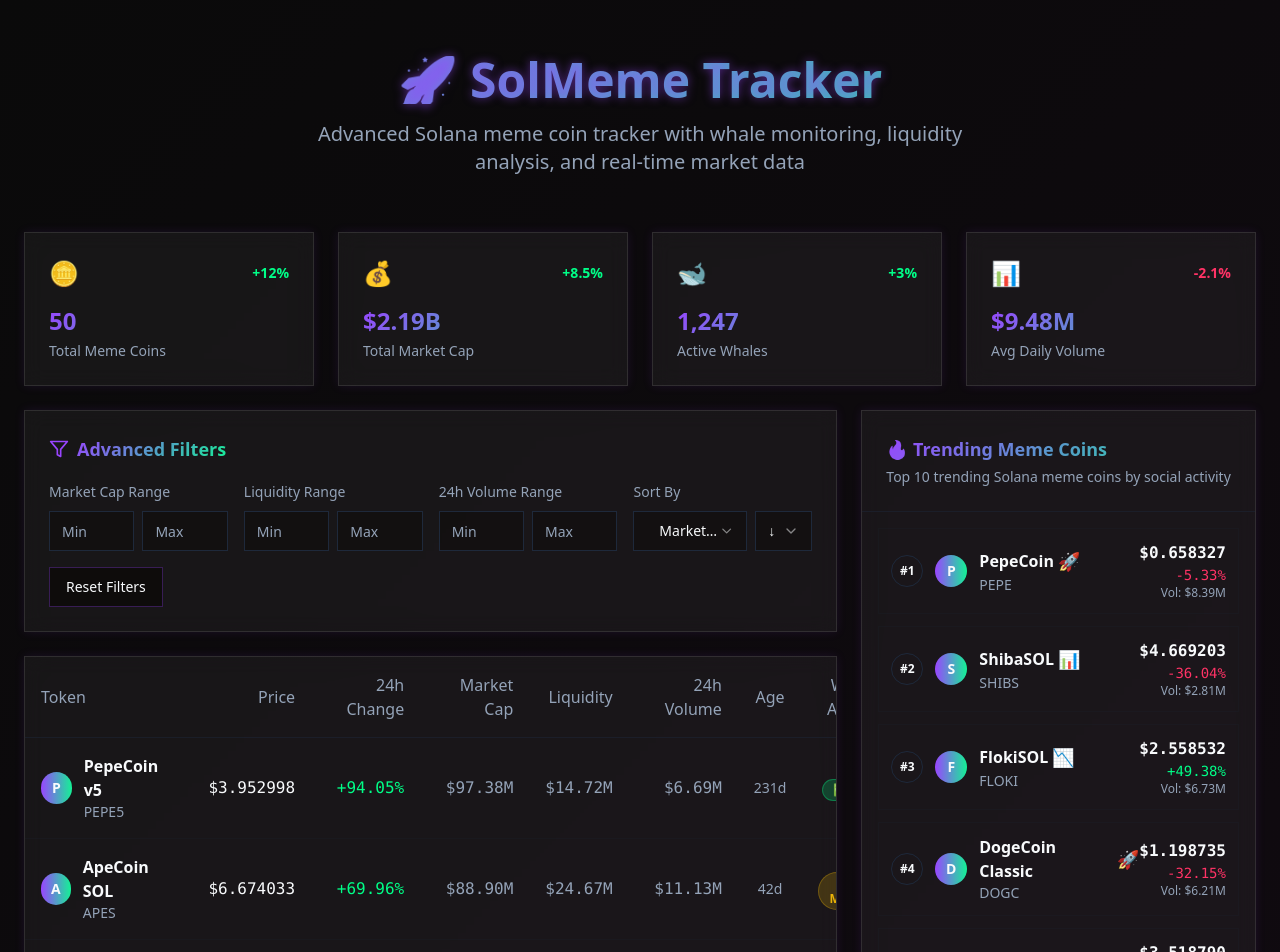
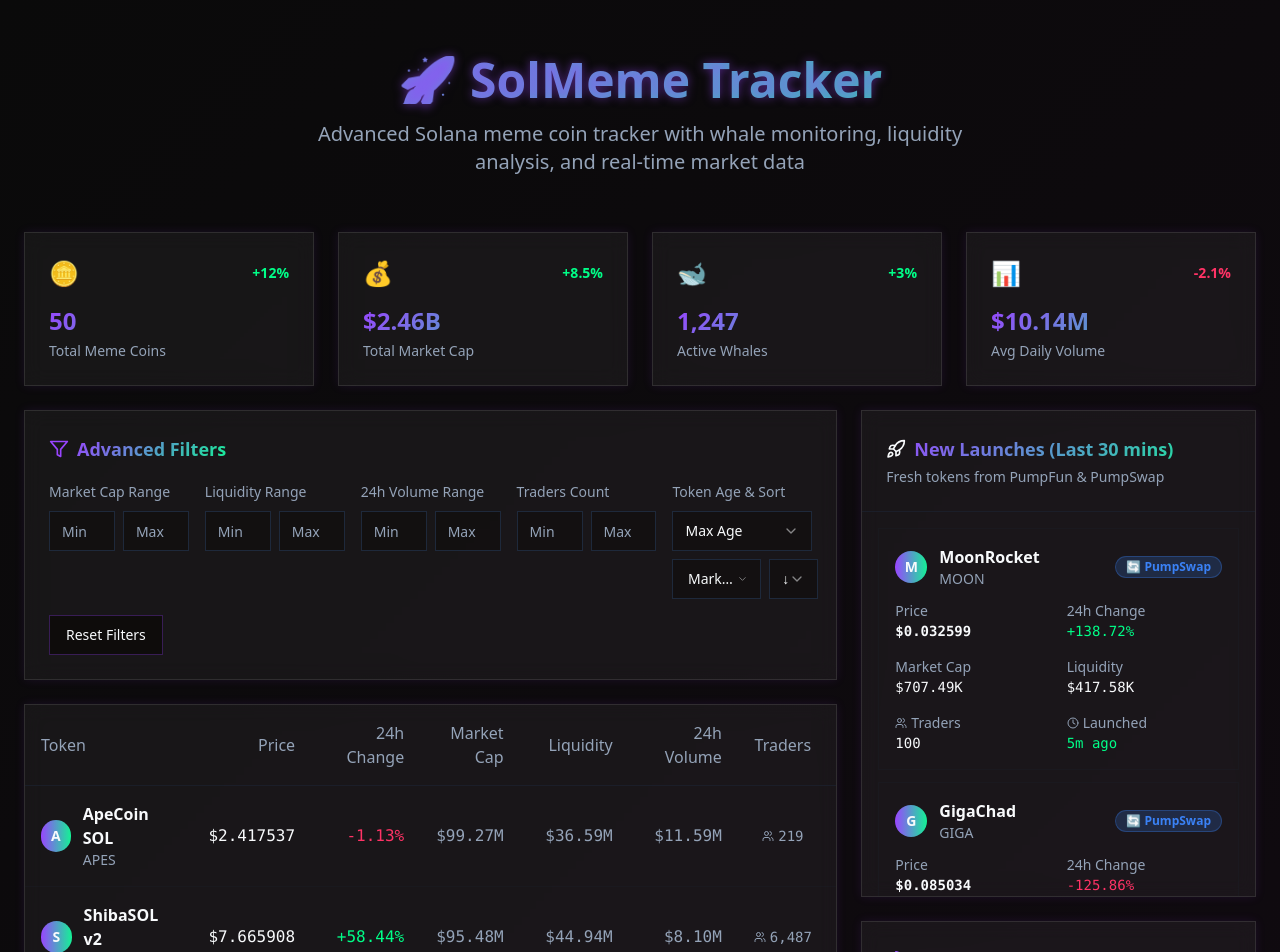
Before and after one commit to Fopodir/meme-whale-tracker, a React (Vite) app: page / in a window 1280 px wide. Shown: the top 952 px of the page. Built offline with nearby package versions, Linux system fonts and the light colour scheme.

Commit message:
Add new launched tokens and filter options
- Add new launched tokens from pumpfun and pumpswap within 30 minutes.
- Add traders numbers and token age to filter items.

```diff
--- /dev/null
+++ b/src/components/NewLaunches.tsx
@@ -0,0 +1,126 @@
+
+import React from 'react';
+import { Card } from '@/components/ui/card';
+import { Badge } from '@/components/ui/badge';
+import { Clock, Rocket, Users } from 'lucide-react';
+
+interface NewLaunchToken {
+  id: string;
+  name: string;
+  symbol: string;
+  price: number;
+  marketCap: number;
+  platform: 'PumpFun' | 'PumpSwap';
+  launchTime: string;
+  tradersCount: number;
+  volume24h: number;
+  priceChange: number;
+  liquidity: number;
+}
+
+interface NewLaunchesProps {
+  tokens: NewLaunchToken[];
+}
+
+const NewLaunches: React.FC<NewLaunchesProps> = ({ tokens }) => {
+  const formatNumber = (num: number) => {
+    if (num >= 1e6) return `$${(num / 1e6).toFixed(2)}M`;
+    if (num >= 1e3) return `$${(num / 1e3).toFixed(2)}K`;
+    return `$${num.toFixed(2)}`;
+  };
+
+  const formatPrice = (price: number) => {
+    if (price < 0.001) return `$${price.toExponential(2)}`;
+    return `$${price.toFixed(6)}`;
+  };
+
+  const getPlatformBadge = (platform: 'PumpFun' | 'PumpSwap') => {
+    return platform === 'PumpFun'
+      ? <Badge className="bg-orange-500/20 text-orange-500 border-orange-500/30">🚀 PumpFun</Badge>
+      : <Badge className="bg-blue-500/20 text-blue-500 border-blue-500/30">🔄 PumpSwap</Badge>;
+  };
+
+  const getChangeColor = (change: number) => {
+    return change >= 0 ? 'text-crypto-green' : 'text-crypto-red';
+  };
+
+  return (
+    <Card className="glass-effect neon-border">
+      <div className="p-6 border-b border-border/50">
+        <h3 className="text-lg font-semibold crypto-gradient flex items-center gap-2">
+          <Rocket className="w-5 h-5" />
+          New Launches (Last 30 mins)
+        </h3>
+        <p className="text-sm text-muted-foreground mt-1">
+          Fresh tokens from PumpFun & PumpSwap
+        </p>
+      </div>
+
+      <div className="p-4 space-y-3 max-h-96 overflow-y-auto">
+        {tokens.length === 0 ? (
+          <div className="text-center py-8 text-muted-foreground">
+            <Clock className="w-8 h-8 mx-auto mb-2 opacity-50" />
+            <p>No new launches in the last 30 minutes</p>
+          </div>
+        ) : (
+          tokens.map((token) => (
+            <div
+              key={token.id}
+              className="p-4 rounded-lg border border-border/20 hover:bg-white/5 transition-colors"
+            >
+              <div className="flex items-center justify-between mb-3">
+                <div className="flex items-center gap-3">
+                  <div className="w-8 h-8 rounded-full bg-gradient-to-r from-crypto-purple to-crypto-blue flex items-center justify-center text-sm font-bold">
+                    {token.symbol.charAt(0)}
+                  </div>
+                  <div>
+                    <div className="font-semibold">{token.name}</div>
+                    <div className="text-sm text-muted-foreground">{token.symbol}</div>
+                  </div>
+                </div>
+                {getPlatformBadge(token.platform)}
+              </div>
+
+              <div className="grid grid-cols-2 gap-4 text-sm">
+                <div>
+                  <div className="text-muted-foreground">Price</div>
+                  <div className="font-mono font-semibold">{formatPrice(token.price)}</div>
+                </div>
+                <div>
+                  <div className="text-muted-foreground">24h Change</div>
+                  <div className={`font-mono ${getChangeColor(token.priceChange)}`}>
+                    {token.priceChange >= 0 ? '+' : ''}{token.priceChange.toFixed(2)}%
+                  </div>
+                </div>
+                <div>
+                  <div className="text-muted-foreground">Market Cap</div>
+                  <div className="font-mono">{formatNumber(token.marketCap)}</div>
+                </div>
+                <div>
+                  <div className="text-muted-foreground">Liquidity</div>
+                  <div className="font-mono">{formatNumber(token.liquidity)}</div>
+                </div>
+                <div>
+                  <div className="text-muted-foreground flex items-center gap-1">
+                    <Users className="w-3 h-3" />
+                    Traders
+                  </div>
+                  <div className="font-mono">{token.tradersCount}</div>
+                </div>
+                <div>
+                  <div className="text-muted-foreground flex items-center gap-1">
+                    <Clock className="w-3 h-3" />
+                    Launched
+                  </div>
+                  <div className="font-mono text-crypto-green">{token.launchTime}</div>
+                </div>
+              </div>
+            </div>
+          ))
+        )}
+      </div>
+    </Card>
+  );
+};
+
+export default NewLaunches;
--- a/src/components/TokenFilter.tsx
+++ b/src/components/TokenFilter.tsx
@@ -17,6 +17,9 @@ export interface FilterState {
   maxLiquidity: string;
   minVolume24h: string;
   maxVolume24h: string;
+  minTraders: string;
+  maxTraders: string;
+  maxAge: string;
   sortBy: string;
   sortOrder: 'asc' | 'desc';
 }
@@ -29,6 +32,9 @@ const TokenFilter: React.FC<FilterProps> = ({ onFilterChange }) => {
     maxLiquidity: '',
     minVolume24h: '',
     maxVolume24h: '',
+    minTraders: '',
+    maxTraders: '',
+    maxAge: '',
     sortBy: 'marketCap',
     sortOrder: 'desc'
   });
@@ -47,6 +53,9 @@ const TokenFilter: React.FC<FilterProps> = ({ onFilterChange }) => {
       maxLiquidity: '',
       minVolume24h: '',
       maxVolume24h: '',
+      minTraders: '',
+      maxTraders: '',
+      maxAge: '',
       sortBy: 'marketCap',
       sortOrder: 'desc'
     };
@@ -61,7 +70,7 @@ const TokenFilter: React.FC<FilterProps> = ({ onFilterChange }) => {
         <h3 className="text-lg font-semibold crypto-gradient">Advanced Filters</h3>
       </div>
 
-      <div className="grid grid-cols-1 md:grid-cols-2 lg:grid-cols-4 gap-4 mb-4">
+      <div className="grid grid-cols-1 md:grid-cols-2 lg:grid-cols-5 gap-4 mb-4">
         <div className="space-y-2">
           <label className="text-sm text-muted-foreground">Market Cap Range</label>
           <div className="flex gap-2">
@@ -117,7 +126,41 @@ const TokenFilter: React.FC<FilterProps> = ({ onFilterChange }) => {
         </div>
 
         <div className="space-y-2">
-          <label className="text-sm text-muted-foreground">Sort By</label>
+          <label className="text-sm text-muted-foreground">Traders Count</label>
+          <div className="flex gap-2">
+            <Input
+              placeholder="Min"
+              value={filters.minTraders}
+              onChange={(e) => handleFilterChange('minTraders', e.target.value)}
+              className="bg-background/50"
+            />
+            <Input
+              placeholder="Max"
+              value={filters.maxTraders}
+              onChange={(e) => handleFilterChange('maxTraders', e.target.value)}
+              className="bg-background/50"
+            />
+          </div>
+        </div>
+
+        <div className="space-y-2">
+          <label className="text-sm text-muted-foreground">Token Age & Sort</label>
+          <div className="flex gap-2">
+            <Select value={filters.maxAge} onValueChange={(value) => handleFilterChange('maxAge', value)}>
+              <SelectTrigger className="bg-background/50">
+                <SelectValue placeholder="Max Age" />
+              </SelectTrigger>
+              <SelectContent className="bg-background border-border">
+                <SelectItem value="">Any Age</SelectItem>
+                <SelectItem value="30m">30 minutes</SelectItem>
+                <SelectItem value="1h">1 hour</SelectItem>
+                <SelectItem value="6h">6 hours</SelectItem>
+                <SelectItem value="1d">1 day</SelectItem>
+                <SelectItem value="7d">7 days</SelectItem>
+                <SelectItem value="30d">30 days</SelectItem>
+              </SelectContent>
+            </Select>
+          </div>
           <div className="flex gap-2">
             <Select value={filters.sortBy} onValueChange={(value) => handleFilterChange('sortBy', value)}>
               <SelectTrigger className="bg-background/50">
@@ -128,6 +171,7 @@ const TokenFilter: React.FC<FilterProps> = ({ onFilterChange }) => {
                 <SelectItem value="liquidity">Liquidity</SelectItem>
                 <SelectItem value="volume24h">24h Volume</SelectItem>
                 <SelectItem value="priceChange24h">24h Change</SelectItem>
+                <SelectItem value="tradersCount">Traders</SelectItem>
                 <SelectItem value="age">Age</SelectItem>
               </SelectContent>
             </Select>
--- a/src/components/TokenTable.tsx
+++ b/src/components/TokenTable.tsx
@@ -2,6 +2,7 @@
 import React from 'react';
 import { Card } from '@/components/ui/card';
 import { Badge } from '@/components/ui/badge';
+import { Users } from 'lucide-react';
 
 interface Token {
   id: string;
@@ -14,6 +15,7 @@ interface Token {
   priceChange24h: number;
   age: string;
   whaleActivity: number;
+  tradersCount: number;
   logo?: string;
 }
 
@@ -56,6 +58,7 @@ const TokenTable: React.FC<TokenTableProps> = ({ tokens }) => {
               <th className="text-right p-4 text-muted-foreground font-medium">Market Cap</th>
               <th className="text-right p-4 text-muted-foreground font-medium">Liquidity</th>
               <th className="text-right p-4 text-muted-foreground font-medium">24h Volume</th>
+              <th className="text-center p-4 text-muted-foreground font-medium">Traders</th>
               <th className="text-center p-4 text-muted-foreground font-medium">Age</th>
               <th className="text-center p-4 text-muted-foreground font-medium">Whale Activity</th>
             </tr>
@@ -92,6 +95,12 @@ const TokenTable: React.FC<TokenTableProps> = ({ tokens }) => {
                 <td className="p-4 text-right font-mono text-muted-foreground">
                   {formatNumber(token.volume24h)}
                 </td>
+                <td className="p-4 text-center">
+                  <div className="flex items-center justify-center gap-1 text-muted-foreground">
+                    <Users className="w-3 h-3" />
+                    <span className="font-mono text-sm">{token.tradersCount.toLocaleString()}</span>
+                  </div>
+                </td>
                 <td className="p-4 text-center text-sm text-muted-foreground">
                   {token.age}
                 </td>
--- a/src/hooks/useMoralisAPI.ts
+++ b/src/hooks/useMoralisAPI.ts
@@ -20,7 +20,33 @@ const generateMockTokens = () => {
     volume24h: Math.random() * 20000000,
     priceChange24h: (Math.random() - 0.5) * 200,
     age: `${Math.floor(Math.random() * 365)}d`,
-    whaleActivity: Math.floor(Math.random() * 100)
+    whaleActivity: Math.floor(Math.random() * 100),
+    tradersCount: Math.floor(Math.random() * 10000) + 100
+  }));
+};
+
+const generateNewLaunchTokens = () => {
+  const newNames = [
+    'MoonRocket', 'GigaChad', 'DiamondHands', 'ToTheMoon', 'StonksCoin',
+    'MemeLord', 'YoloToken', 'PumpIt', 'Number9000', 'BasedCoin'
+  ];
+
+  const symbols = ['MOON', 'GIGA', 'DIAM', 'TTM', 'STONK', 'MEME', 'YOLO', 'PUMP', 'N9K', 'BASED'];
+  const platforms = ['PumpFun', 'PumpSwap'] as const;
+  const launchTimes = ['5m ago', '12m ago', '18m ago', '25m ago', '28m ago'];
+
+  return Array.from({ length: Math.floor(Math.random() * 8) + 2 }, (_, i) => ({
+    id: `new-${i}`,
+    name: newNames[i % newNames.length],
+    symbol: symbols[i % symbols.length],
+    price: Math.random() * 0.1,
+    marketCap: Math.random() * 1000000,
+    platform: platforms[Math.floor(Math.random() * platforms.length)],
+    launchTime: launchTimes[i % launchTimes.length],
+    tradersCount: Math.floor(Math.random() * 200) + 10,
+    volume24h: Math.random() * 100000,
+    priceChange: (Math.random() - 0.3) * 500, // New tokens tend to be more volatile
+    liquidity: Math.random() * 500000
   }));
 };
 
@@ -72,6 +98,7 @@ const generateTrendingTokens = () => {
 
 export const useMoralisAPI = () => {
   const [tokens, setTokens] = useState(generateMockTokens());
+  const [newLaunches, setNewLaunches] = useState(generateNewLaunchTokens());
   const [whaleTransactions, setWhaleTransactions] = useState(generateMockWhaleTransactions());
   const [trendingTokens, setTrendingTokens] = useState(generateTrendingTokens());
   const [isLoading, setIsLoading] = useState(true);
@@ -88,13 +115,20 @@ export const useMoralisAPI = () => {
         ...token,
         price: token.price + (Math.random() - 0.5) * 0.1,
         priceChange24h: token.priceChange24h + (Math.random() - 0.5) * 5,
-        volume24h: token.volume24h + (Math.random() - 0.5) * 1000000
+        volume24h: token.volume24h + (Math.random() - 0.5) * 1000000,
+        tradersCount: token.tradersCount + Math.floor((Math.random() - 0.5) * 100)
       })));
 
       // Add new whale transaction occasionally
       if (Math.random() > 0.7) {
         const newTx = generateMockWhaleTransactions()[0];
         setWhaleTransactions(prev => [newTx, ...prev.slice(0, 19)]);
+      }
+
+      // Add new launch token occasionally
+      if (Math.random() > 0.85) {
+        const newToken = generateNewLaunchTokens()[0];
+        setNewLaunches(prev => [newToken, ...prev.slice(0, 9)]);
       }
     }, 5000);
 
@@ -106,6 +140,7 @@ export const useMoralisAPI = () => {
 
   return {
     tokens,
+    newLaunches,
     whaleTransactions,
     trendingTokens,
     isLoading
--- a/src/pages/Index.tsx
+++ b/src/pages/Index.tsx
@@ -5,11 +5,12 @@ import TokenFilter, { FilterState } from '@/components/TokenFilter';
 import TokenTable from '@/components/TokenTable';
 import WhaleTracker from '@/components/WhaleTracker';
 import TrendingTokens from '@/components/TrendingTokens';
+import NewLaunches from '@/components/NewLaunches';
 import { useMoralisAPI } from '@/hooks/useMoralisAPI';
 import { Card } from '@/components/ui/card';
 
 const Index = () => {
-  const { tokens, whaleTransactions, trendingTokens, isLoading } = useMoralisAPI();
+  const { tokens, newLaunches, whaleTransactions, trendingTokens, isLoading } = useMoralisAPI();
   const [filters, setFilters] = useState<FilterState>({
     minMarketCap: '',
     maxMarketCap: '',
@@ -17,9 +18,19 @@ const Index = () => {
     maxLiquidity: '',
     minVolume24h: '',
     maxVolume24h: '',
+    minTraders: '',
+    maxTraders: '',
+    maxAge: '',
     sortBy: 'marketCap',
     sortOrder: 'desc'
   });
+
+  const convertAgeToMinutes = (age: string) => {
+    if (age.includes('m')) return parseInt(age);
+    if (age.includes('h')) return parseInt(age) * 60;
+    if (age.includes('d')) return parseInt(age) * 60 * 24;
+    return 0;
+  };
 
   const filteredAndSortedTokens = useMemo(() => {
     let filtered = tokens.filter(token => {
@@ -29,10 +40,22 @@ const Index = () => {
       const liqMax = filters.maxLiquidity ? parseFloat(filters.maxLiquidity) : Infinity;
       const volMin = filters.minVolume24h ? parseFloat(filters.minVolume24h) : 0;
       const volMax = filters.maxVolume24h ? parseFloat(filters.maxVolume24h) : Infinity;
+      const tradersMin = filters.minTraders ? parseFloat(filters.minTraders) : 0;
+      const tradersMax = filters.maxTraders ? parseFloat(filters.maxTraders) : Infinity;
+
+      // Age filtering
+      let ageMatch = true;
+      if (filters.maxAge) {
+        const tokenAgeMinutes = convertAgeToMinutes(token.age);
+        const maxAgeMinutes = convertAgeToMinutes(filters.maxAge);
+        ageMatch = tokenAgeMinutes <= maxAgeMinutes;
+      }
 
       return token.marketCap >= mcMin && token.marketCap <= mcMax &&
              token.liquidity >= liqMin && token.liquidity <= liqMax &&
-             token.volume24h >= volMin && token.volume24h <= volMax;
+             token.volume24h >= volMin && token.volume24h <= volMax &&
+             token.tradersCount >= tradersMin && token.tradersCount <= tradersMax &&
+             ageMatch;
     });
 
     // Sort tokens
@@ -91,6 +114,7 @@ const Index = () => {
 
         {/* Right Column - Sidebar */}
         <div className="space-y-6">
+          <NewLaunches tokens={newLaunches} />
           <TrendingTokens tokens={trendingTokens} />
           <WhaleTracker transactions={whaleTransactions} />
         </div>
```
